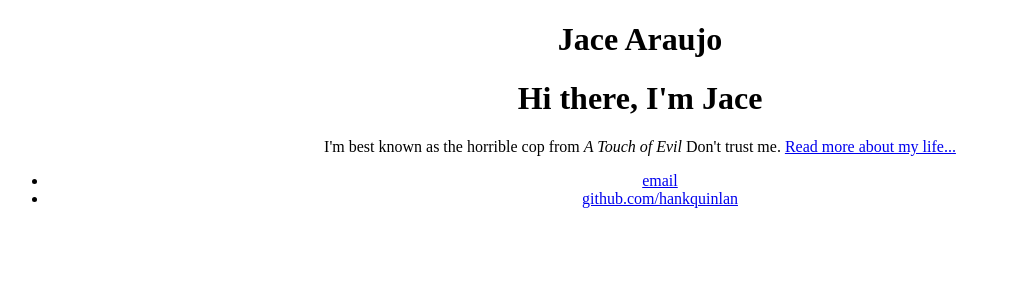
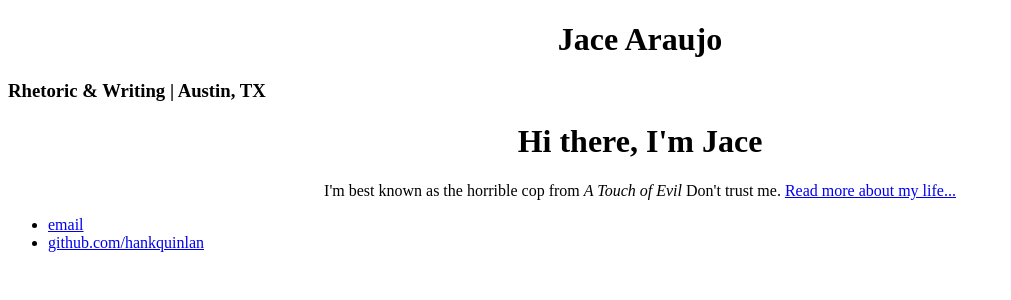
Before and after one commit to jaceluna/Portfolio, a Jekyll site: the page built from index.html, in a window 1280 px wide. Shown: the top 300 px of the page, without its empty margins (0-1011 px from the left). Built offline with Jekyll 4.4.1, drawn with Linux system fonts in a browser that asks for light colours.

Commit message:
Update default.html

```diff
--- a/_layouts/default.html
+++ b/_layouts/default.html
@@ -5,8 +5,9 @@
 			<!-- link to main stylesheet -->
 			<link rel="stylesheet" type="text/css" href="index.css">
 		</head>
-		<body id="name">
-			<h1>Jace Araujo</h1>
+		<body>
+			<h1 id="name">Jace Araujo</h1>
+			<h3 id="major-location">Rhetoric & Writing | Austin, TX</h3>
 			<div class="container" id="test">
 
 			{{ content }}
```
